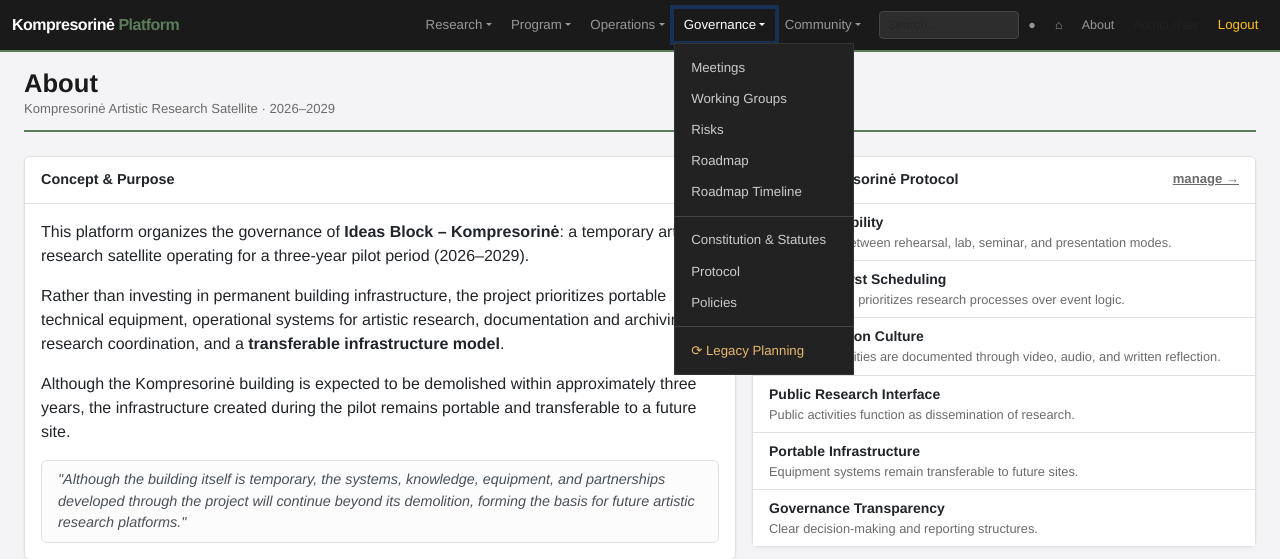
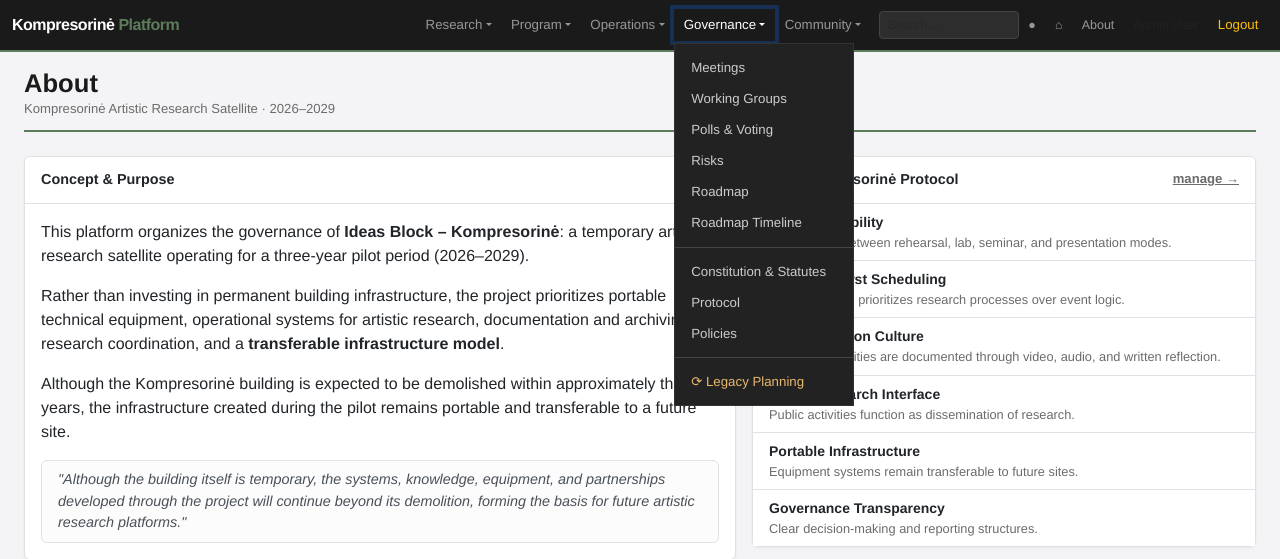
Before and after one commit to iorobertob/ideas-block-org, a Flask app: page /about in a window 1280 px wide, after a click on "Governance". Shown: the top 559 px of the page. Run offline with Flask 3, Linux system fonts and the light colour scheme; a user stored in the database is signed in.

Commit message:
move voting and polls to govrenance

```diff
--- a/app/templates/base.html
+++ b/app/templates/base.html
@@ -98,7 +98,6 @@
           <ul class="dropdown-menu">
             <li><a class="dropdown-item" href="{{ url_for('events') }}">Events</a></li>
             <li><a class="dropdown-item" href="{{ url_for('events_calendar') }}">Events Calendar</a></li>
-            <li><a class="dropdown-item" href="{{ url_for('polls') }}">Polls & Voting</a></li>
           </ul>
         </li>
         <!-- Operations -->
@@ -118,6 +117,7 @@
           <ul class="dropdown-menu">
             <li><a class="dropdown-item" href="{{ url_for('governance') }}">Meetings</a></li>
             <li><a class="dropdown-item" href="{{ url_for('working_groups') }}">Working Groups</a></li>
+            <li><a class="dropdown-item" href="{{ url_for('polls') }}">Polls &amp; Voting</a></li>
             <li><a class="dropdown-item" href="{{ url_for('risks') }}">Risks</a></li>
             <li><a class="dropdown-item" href="{{ url_for('roadmap') }}">Roadmap</a></li>
             <li><a class="dropdown-item" href="{{ url_for('roadmap_timeline') }}">Roadmap Timeline</a></li>
```
